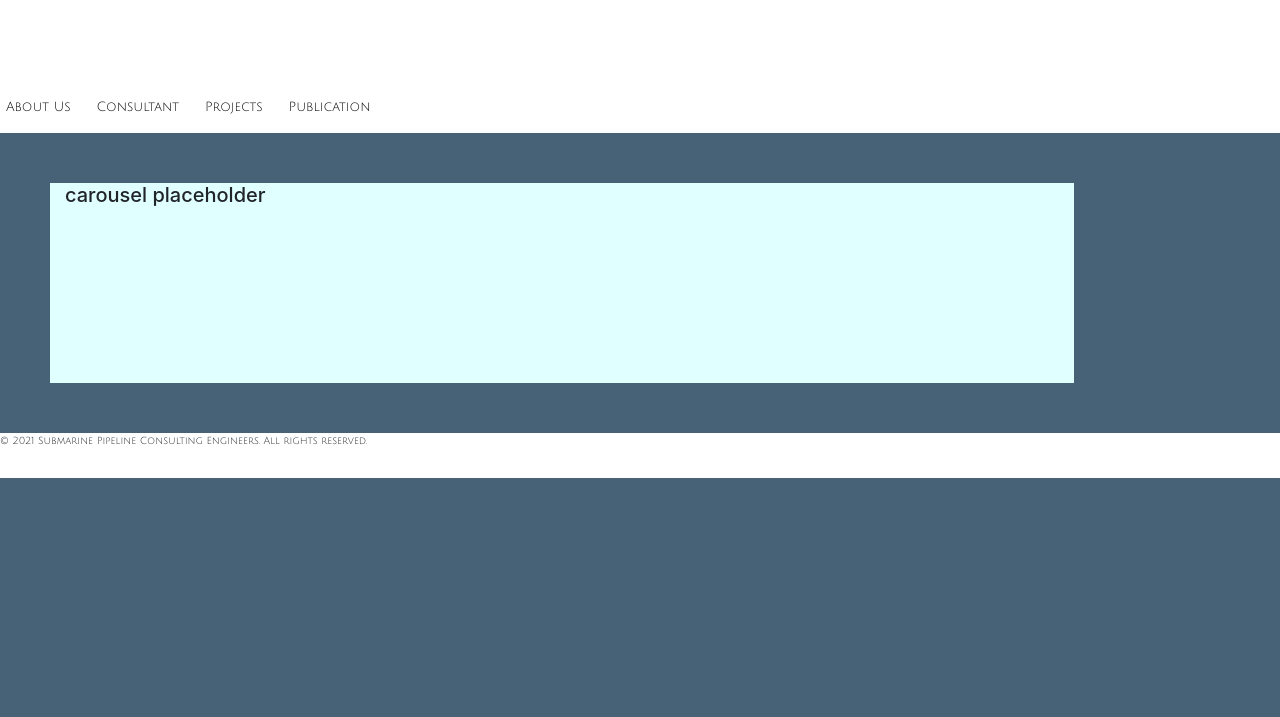
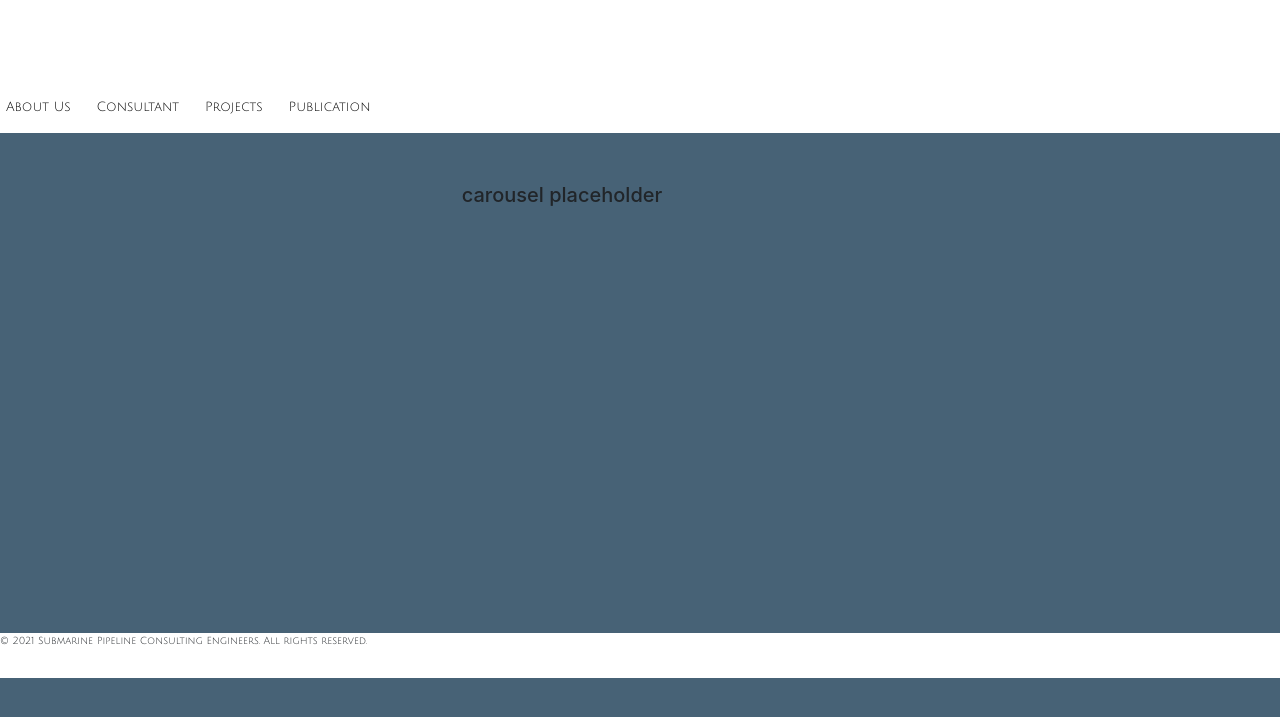
Before and after one commit to suipingooi/SPiCE, a plain HTML site: page index.html in a window 1280 px wide. Shown: the part 27-744 px from the top of the page. Drawn offline with Linux system fonts and the light colour scheme.

Commit message:
updated footer css

```diff
--- a/css/style.css
+++ b/css/style.css
@@ -29,13 +29,14 @@ body {
 }
 .box {
     width: 80%;
-    height: 200px;
-    background-color: lightcyan;
+    height: 400px;
+    justify-items: center;
     align-items: center;
     margin: 50px;
 
 }
 .footer {
+    position: relative;
     width: 100%;
     height: 45px;
     background-color: white;
```
